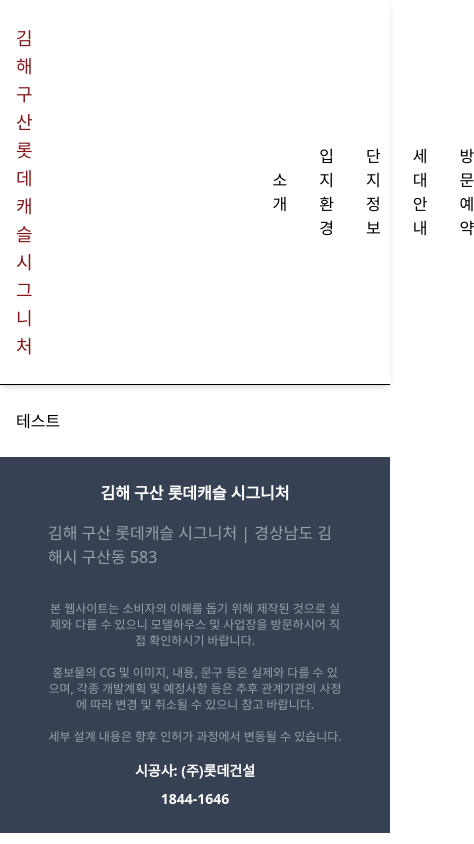
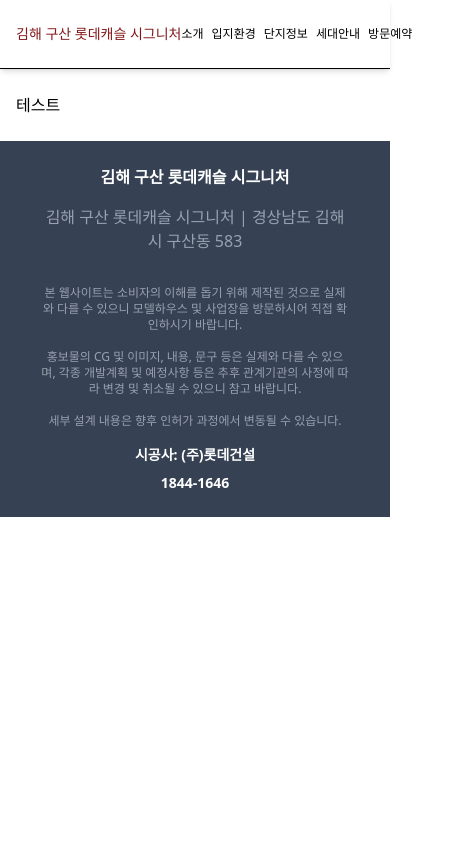
Before and after one commit to kim13175/apart_page, a React (Vite) app: page / in a window 390 px wide. Shown: the whole page, 474 px wide, since content can reach past the window. Built offline with nearby package versions, Linux system fonts and the light colour scheme.

Commit message:
feat(layout): 반응형 네비게이션 바 스타일링

```diff
--- a/src/Component/Footer.jsx
+++ b/src/Component/Footer.jsx
@@ -8,10 +8,10 @@
     `
 
     return (
-        <div className="flex flex-col px-12 py-6 gap-4 bg-gray-700 text-white justify-center items-center">
+        <div className="flex flex-col px-10 py-6 gap-4 bg-gray-700 text-white justify-center items-center">
             <h3 className="font-bold">{APARTMENT_TITLE}</h3>
-            <p className="text-gray-400">{APARTMENT_TITLE} | 경상남도 김해시 구산동 583</p>
-            <div className="flex gap-0 text-center">
+            <p className="text-gray-400 text-center">{APARTMENT_TITLE} | 경상남도 김해시 구산동 583</p>
+            <div className="text-center">
                 <p className="whitespace-pre-line text-xs text-gray-400">{footerSection}</p>
             </div>
             <div className="text-center text-sm font-bold">
--- a/src/Component/NavigateBar.jsx
+++ b/src/Component/NavigateBar.jsx
@@ -1,15 +1,18 @@
 import { APARTMENT_TITLE } from "../Constant/constant"
 
 const NavigateBar = () => {
+    const responsiveTextStyle = "text-sm sm:text-md md:text-lg"
+    const elementTextStyle = "hover-effect text-xs md:text-base"
+
     return (
-        <nav className="flex flex-row gap-60 p-4 py-6 bg border-b shadow-md">
-            <p className="text-red-900 text-lg">{APARTMENT_TITLE}</p>
-            <ul className="flex gap-8 justify-center items-center">
-                <li className="hover-effect">소개</li>
-                <li className="hover-effect">입지환경</li>
-                <li className="hover-effect">단지정보</li>
-                <li className="hover-effect">세대안내</li>
-                <li className="hover-effect">방문예약</li>
+        <nav className="flex flex-row justify-between p-4 py-6 bg border-b shadow-md">
+            <p className={`text-red-900 ${responsiveTextStyle} whitespace-nowrap`}>{APARTMENT_TITLE}</p>
+            <ul className="flex justify-center items-center gap-2 sm:gap-6 md:gap-8">
+                <li className={`${elementTextStyle}`}>소개</li>
+                <li className={`${elementTextStyle}`}>입지환경</li>
+                <li className={`${elementTextStyle}`}>단지정보</li>
+                <li className={`${elementTextStyle}`}>세대안내</li>
+                <li className={`${elementTextStyle}`}>방문예약</li>
             </ul>
         </nav>
     )
--- /dev/null
+++ b/src/Component/Notification.jsx
@@ -0,0 +1,18 @@
+import { MoveRight } from "lucide-react"
+
+const Notifications = () => {
+    return (
+       <div className="flex flex-row w-full bg-gray-600 justify-between items-center border-4">
+            <div className="flex flex-col h-full w-full bg-orange-800 stroke-orange-800 items-center justify-center gap-4 p-4">
+                <p className="text-3xl font-bold text-white">방문예약 신청</p>
+                <p className="text-lg font-bold text-white">김해 구산 롯데 캐슬 모델 하우스</p>
+                <div className="flex flex-row gap-2 rounded-lg bg-gray-700 text-white font-bold p-2">
+                    <MoveRight /> 방문예약 신청하기
+                </div>
+            </div>
+            <img src="/Image/apart_image.png" className="h-40 w-120"/>
+       </div>
+    )
+}
+
+export default Notifications
--- a/src/index.css
+++ b/src/index.css
@@ -2,6 +2,6 @@
 
 @layer components {
   .hover-effect {
-    @apply cursor-pointer hover:scale-105 hover:transition-all hover:duration-200 hover:font-bold
+    @apply cursor-pointer hover:scale-105 hover:transition-all hover:duration-200 hover:font-bold whitespace-nowrap
   }
 }
```
